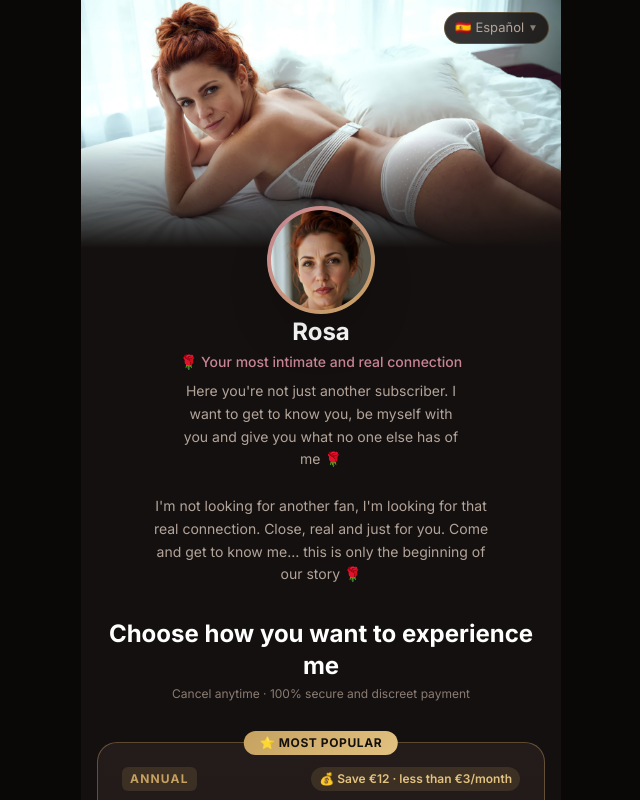
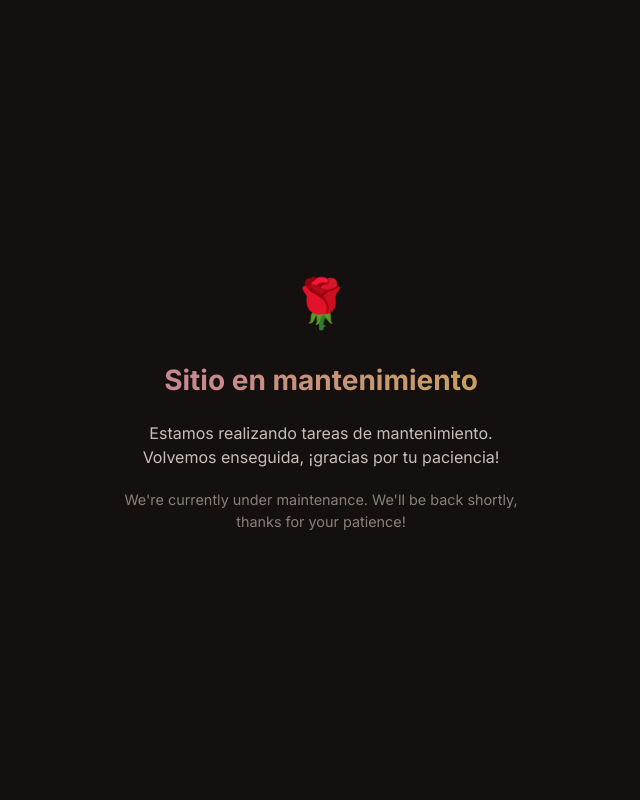
Before and after one commit to danielsgom/rosa-landing-page, a React (Vite) app: page / in a window 1280 px wide. Shown: the top 800 px of the page, without its empty margins (319-959 px from the left). Built offline with nearby package versions, Linux system fonts and the light colour scheme.

Commit message:
Add hardcoded maintenance mode blocking all routes

```diff
--- a/src/App.jsx
+++ b/src/App.jsx
@@ -3,8 +3,19 @@ import Home from './pages/Home.jsx'
 import Legal from './pages/Legal.jsx'
 import Success from './pages/Success.jsx'
 import Cancel from './pages/Cancel.jsx'
+import Maintenance from './pages/Maintenance.jsx'
+
+const MAINTENANCE_MODE = true
 
 function App() {
+  if (MAINTENANCE_MODE) {
+    return (
+      <Routes>
+        <Route path="*" element={<Maintenance />} />
+      </Routes>
+    )
+  }
+
   return (
     <Routes>
       <Route path="/" element={<Home />} />
--- /dev/null
+++ b/src/pages/Maintenance.jsx
@@ -0,0 +1,27 @@
+export default function Maintenance() {
+  return (
+    <div
+      style={{
+        minHeight: '100dvh',
+        display: 'flex',
+        flexDirection: 'column',
+        alignItems: 'center',
+        justifyContent: 'center',
+        textAlign: 'center',
+        padding: '2rem',
+        gap: '1.25rem',
+      }}
+    >
+      <span style={{ fontSize: '3rem' }}>🌹</span>
+      <h1 className="gradient-text" style={{ fontSize: '1.75rem', fontWeight: 700, margin: 0 }}>
+        Sitio en mantenimiento
+      </h1>
+      <p style={{ color: '#c9beb8', maxWidth: 420, margin: 0, lineHeight: 1.5 }}>
+        Estamos realizando tareas de mantenimiento. Volvemos enseguida, ¡gracias por tu paciencia!
+      </p>
+      <p style={{ color: '#8a8078', maxWidth: 420, margin: 0, lineHeight: 1.5, fontSize: '0.9rem' }}>
+        We're currently under maintenance. We'll be back shortly, thanks for your patience!
+      </p>
+    </div>
+  )
+}
```
